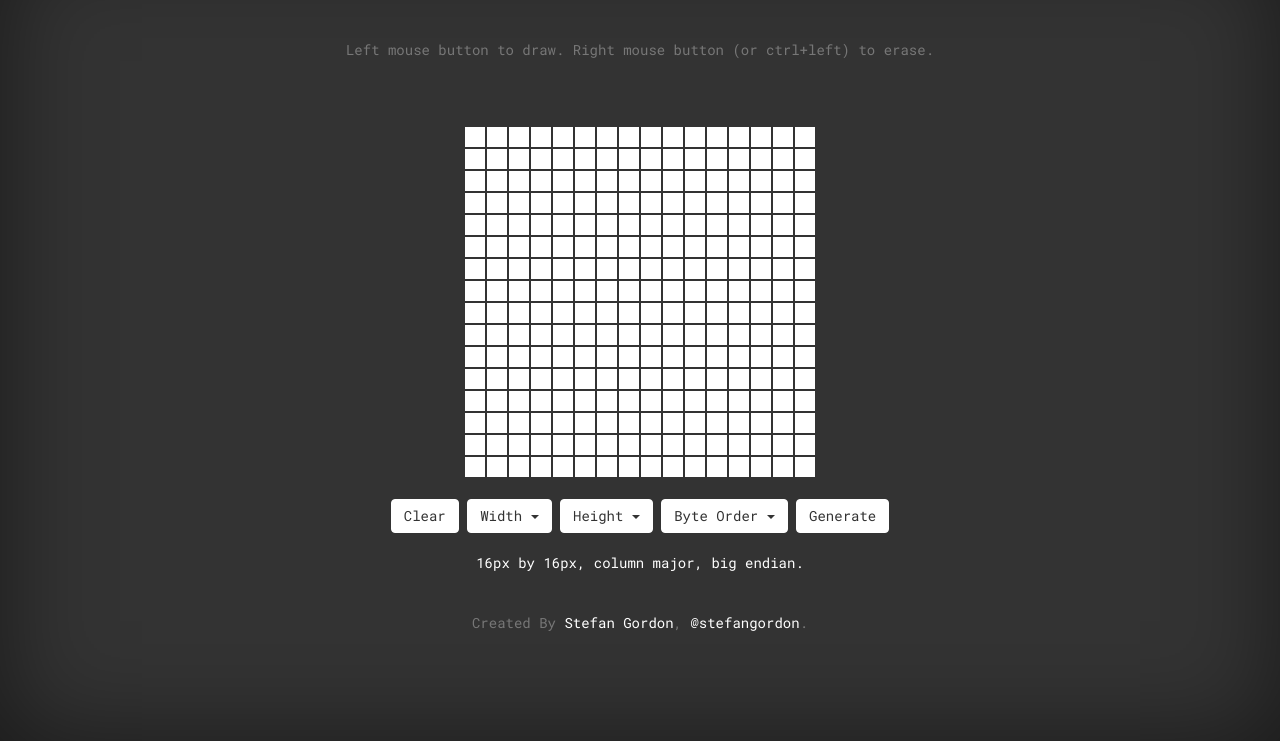
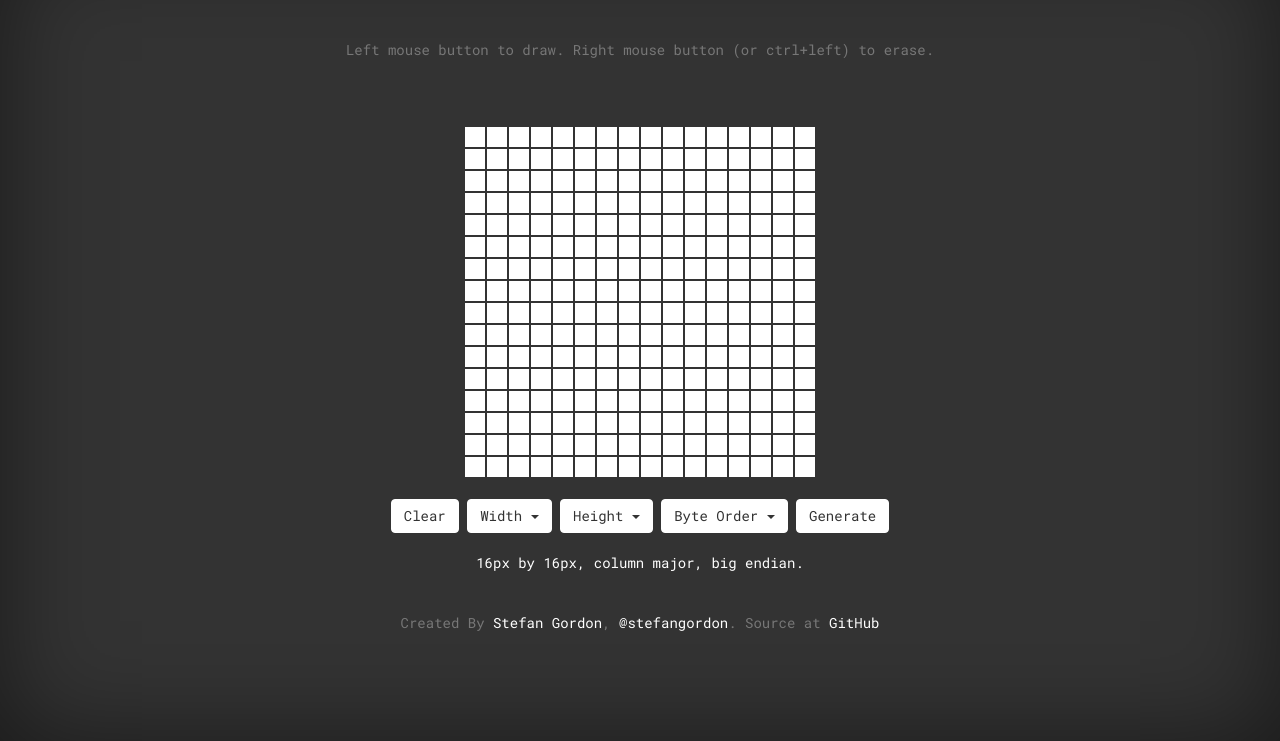
Before and after one commit to stefangordon/dotmatrixtool, a plain HTML site: page index.html in a window 1280 px wide. Shown: the part 59-800 px from the top of the page. Drawn offline with nearby package versions, Linux system fonts and the light colour scheme.

Commit message:
Adding source link.

```diff
--- a/index.html
+++ b/index.html
@@ -115,7 +115,7 @@
           <!-- footer -->
           <div class="col-xs-12" style="height:20px;"></div>
           <footer class="footer">
-              <p class="text-muted">Created By <a href="http://www.stefangordon.com">Stefan Gordon</a>, <a href="https://twitter.com/stefangordon">@stefangordon</a>.</p>
+              <p class="text-muted">Created By <a href="http://www.stefangordon.com">Stefan Gordon</a>, <a href="https://twitter.com/stefangordon">@stefangordon</a>.  Source at <a href="https://github.com/stefangordon/dotmatrixtool">GitHub</a></p>
           </footer>
 
         </div>
```
